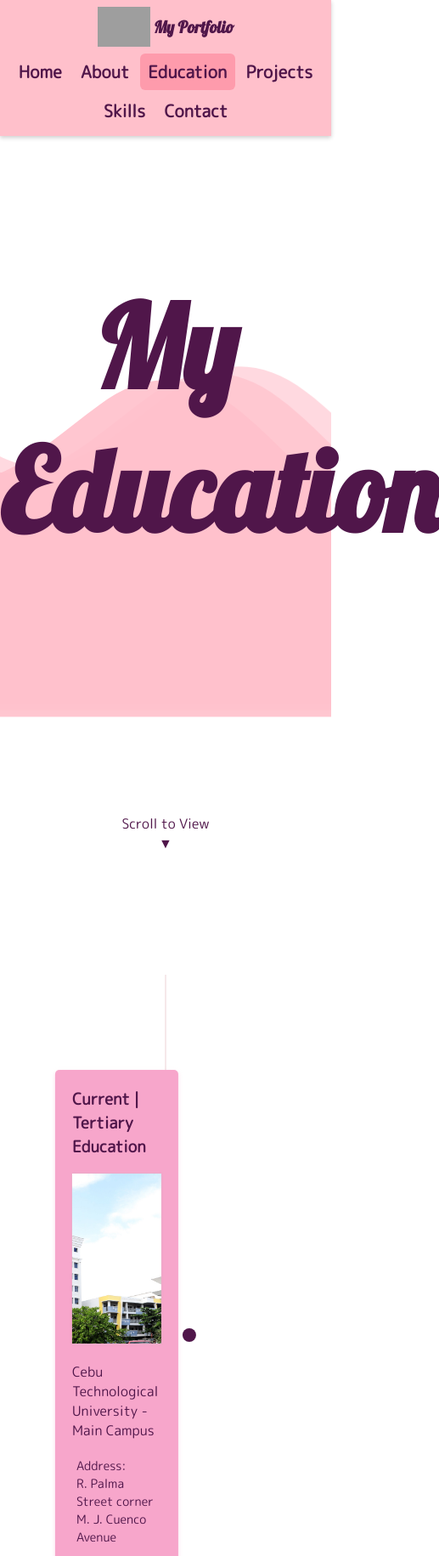
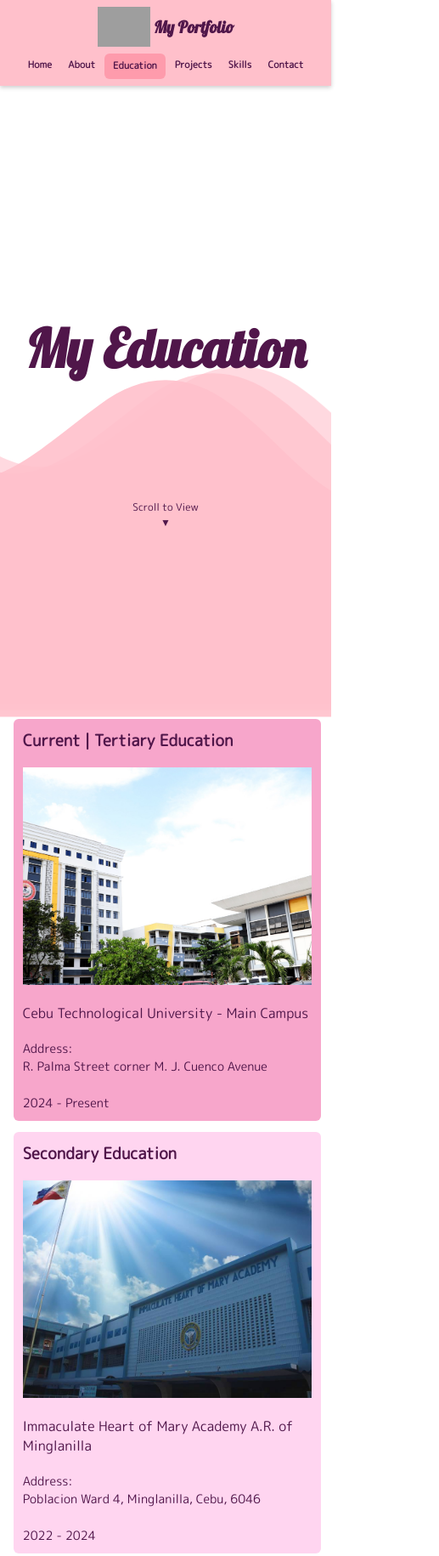
Before and after one commit to AltheaLilaOcariza/Portfolio_Althea, a plain HTML site: page education.html in a window 390 px wide. Shown: the top 1831 px of the page at 85% size, 517 px wide, since content can reach past the window. Drawn offline with Linux system fonts and the light colour scheme; grey boxes are pictures that could not be loaded.

Commit message:
Enhance responsive design across multiple CSS files: adjust margins, paddings, and font sizes for better layout on various screen sizes; implement fluid image scaling and timeline item adjustments for improved visual balance.

```diff
--- a/css/portfolio_header.css
+++ b/css/portfolio_header.css
@@ -136,6 +136,10 @@ header { /* or 'relative' if you don't want it to stick */
   #navigation-bar ul {
     gap: 0.2rem;
   }
+  #navigation-bar a {
+    font-size: 80%;
+    padding: 0.3rem 0.5rem;
+  }
 }
 
 /* Tablet and larger screens */
--- a/css/timeline.css
+++ b/css/timeline.css
@@ -8,9 +8,13 @@
     margin: 0 auto;
     margin-top: 15vh;
     margin-bottom: 15vh;
-    max-width: 60%;
+    max-width: 90%; /* allow more room so items can be narrower on large screens */
+    --timeline-item-width: 34%;
+    --timeline-gap: 1.5%; /* horizontal gap from center line */
+    --timeline-neg-gap: -1.5%;
 }
 
+/*
 .timeline::before {
     content: '';
     position: absolute;
@@ -21,15 +25,16 @@
     background-color: rgb(246, 232, 234);
     transform: translateX(-50%);
 }
+    */
 
 .timeline-item {
     position: relative;
-    margin-bottom: 40px;
-    padding: 20px;
+    margin-bottom: 3%;            /* vertical spacing as percent */
+    padding: 1.6%;                /* padding in percent for fluid scaling */
     background-color: #ffd5f0;
-    border-radius: 5px;
-    box-shadow: 0 2px 5px rgba(247, 166, 203, 0.384);
-    width: 45%; /* Adjust width for content */
+    border-radius: 0.5%;
+    box-shadow: 0 0.2% 0.6% rgba(247, 166, 203, 0.384);
+    width: var(--timeline-item-width); /* item width kept in percent */
     color:#50164A;
     font-family: 'M PLUS Rounded 1c', sans-serif;
 
@@ -40,19 +45,39 @@
 }
 
 .timeline-item:nth-child(odd) {
-    right: 0%;
-    transform: translateX(-9%); /* Offset for visual balance */
+    /* place left-side items to the left of center using gap and item width */
+    left: calc(50% - var(--timeline-item-width) - var(--timeline-gap));
+    transform: translateX(var(--timeline-neg-gap));
 }
 
 .timeline-item:nth-child(even) {
-    left: 51%; /* Position on the right side */
-    transform: translateX(9%); /* Offset for visual balance */
+    /* place right-side items to the right of center using gap */
+    left: calc(50% + var(--timeline-gap));
+    transform: translateX(var(--timeline-gap));
+}
+
+/* Larger screens: make items slightly narrower to ensure fit */
+@media (min-width: 1024px) {
+    .timeline {
+        max-width: 78%;
+    }
+
+    .timeline-item {
+        width: 30%;
+        padding: 1.2%;
+        margin-bottom: 2.2%;
+    }
+
+    .timeline-item:nth-child(odd) { transform: translateX(-2%); }
+    .timeline-item:nth-child(even) { transform: translateX(2%); left: 51%; }
 }
 
 .timeline-dot {
     position: absolute;
-    width: 16px;
-    height: 16px;
+    width: 1.6%;   /* percent of timeline width */
+    height: 1.6%;
+    max-width: 18px; /* keep a cap so dot doesn't grow too large */
+    max-height: 18px;
     background-color: #50164A;
     border-radius: 50%;
     z-index: 1;
@@ -89,10 +114,55 @@
 }
 
 .image-container{
-    height: 200px;
     width: 100%;
+    aspect-ratio: 16/9;   /* responsive height based on width */
     object-fit: cover;
     border-color: #ccc;
-    border-width: 5px;
-    box-shadow: 0 0 3px rgba(184, 183, 183, 0.417);
+    border-width: 0.4%;
+    box-shadow: 0 0 0.3% rgba(184, 183, 183, 0.417);
 }
+
+/* Responsive: for widths <800px hide center line/dots and center items */
+@media (max-width: 799px) {
+    .timeline {
+        max-width: 100%;
+        padding: 6rem 1rem 0;
+        margin-top: 12vh;
+    }
+
+    /* hide the central vertical line */
+    .timeline::before {
+        display: none;
+    }
+
+    /* hide the dots */
+    .timeline-dot {
+        display: none !important;
+    }
+
+    /* make items full-width (95%) and center them */
+    .timeline-item {
+        width: 95%;
+        margin: 0.8rem auto;
+        padding: 3%;
+        transform: none !important;
+        left: auto !important;
+        right: auto !important;
+        border-radius: 6px;
+    }
+
+    .timeline-item:nth-child(odd),
+    .timeline-item:nth-child(even) {
+        left: auto;
+        right: auto;
+        transform: none;
+    }
+
+    .timeline-address {
+        margin-left: 0;
+    }
+
+    .image-container{
+        aspect-ratio: 4/3;
+    }
+}
--- a/css/title_head.css
+++ b/css/title_head.css
@@ -3,7 +3,9 @@
     font-family: Lobster;
     color:#50164A;
     text-align: center;
-    font-size: 16vh;
+    font-size: clamp(36px, 18vw, 220px);
+    margin: 0;
+    padding: 0;
 }
 
 .title-area{
@@ -11,10 +13,49 @@
     z-index: 1;
     top:0;
     left:0;
-    margin-top: 15vh;
-    margin-bottom: 10vh;
-    padding-top: 10vh;
-    padding-bottom: 10vh;
+    margin-top: clamp(10vh, 12vw, 12vh);
+    margin-bottom: 5vh;
+    padding-top: clamp(6vh, 8vw, 10vh);
+    padding-bottom: clamp(6vh, 8vw, 10vh);
+}
+
+/* Mobile: smaller title, reduced top margin */
+@media (max-width: 599px) {
+    .title-area h2 {
+        font-size: clamp(28px, 16vw, 90px);
+    }
+
+    .title-area {
+        margin-top: clamp(40vh, 10vw, 40vh);
+        padding-top: clamp(4vh, 6vw, 8vh);
+        padding-bottom: clamp(10vh, 6vw, 10vh);
+    }
+}
+
+/* Tablet: adjust spacing */
+@media (min-width: 600px) and (max-width: 1023px) {
+    .title-area h2 {
+        font-size: clamp(48px, 17vw, 140px);
+    }
+
+    .title-area {
+        margin-top: clamp(10vh, 11vw, 11vh);
+        padding-top: clamp(5vh, 7vw, 9vh);
+        padding-bottom: clamp(5vh, 7vw, 9vh);
+    }
+}
+
+/* Desktop: shorter top margin */
+@media (min-width: 1024px) {
+    .title-area h2 {
+        font-size: clamp(140px, 20vw, 220px);
+    }
+
+    .title-area {
+        margin-top: clamp(8vh, 9vw, 10vh);
+        padding-top: clamp(8vh, 10vw, 12vh);
+        padding-bottom: clamp(8vh, 10vw, 12vh);
+    }
 }
 
 .scroll{
@@ -24,5 +65,5 @@
     text-align: center;
     font-family: 'M PLUS Rounded 1c', sans-serif;
     color:#50164A;
-    font-size: 1em;
+    font-size: clamp(12px, 2.5vw, 16px);
 }
```
Also changed, not shown: css/contacts.css (+42 -2 lines), css/images.css (+30 -0 lines).
